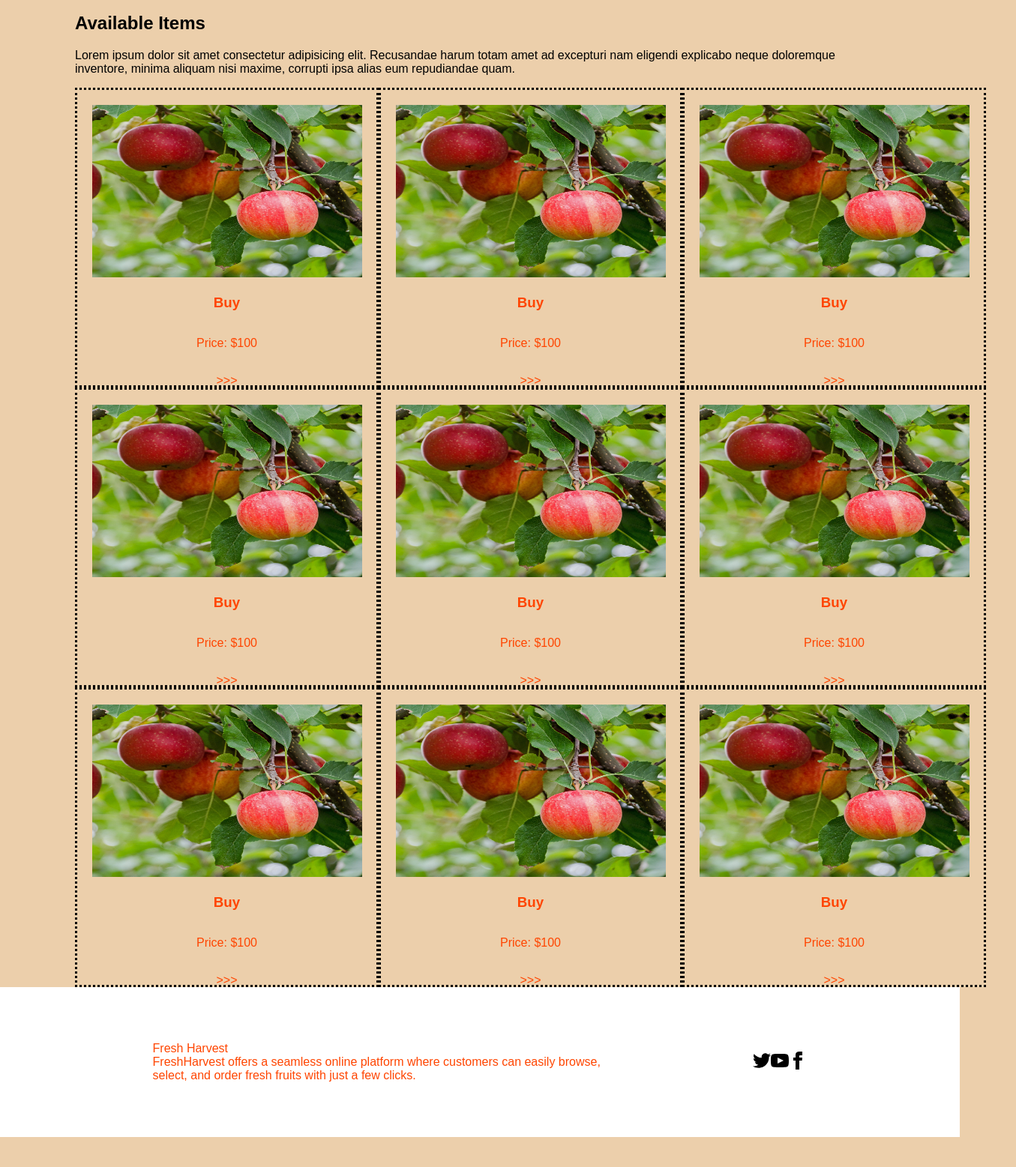
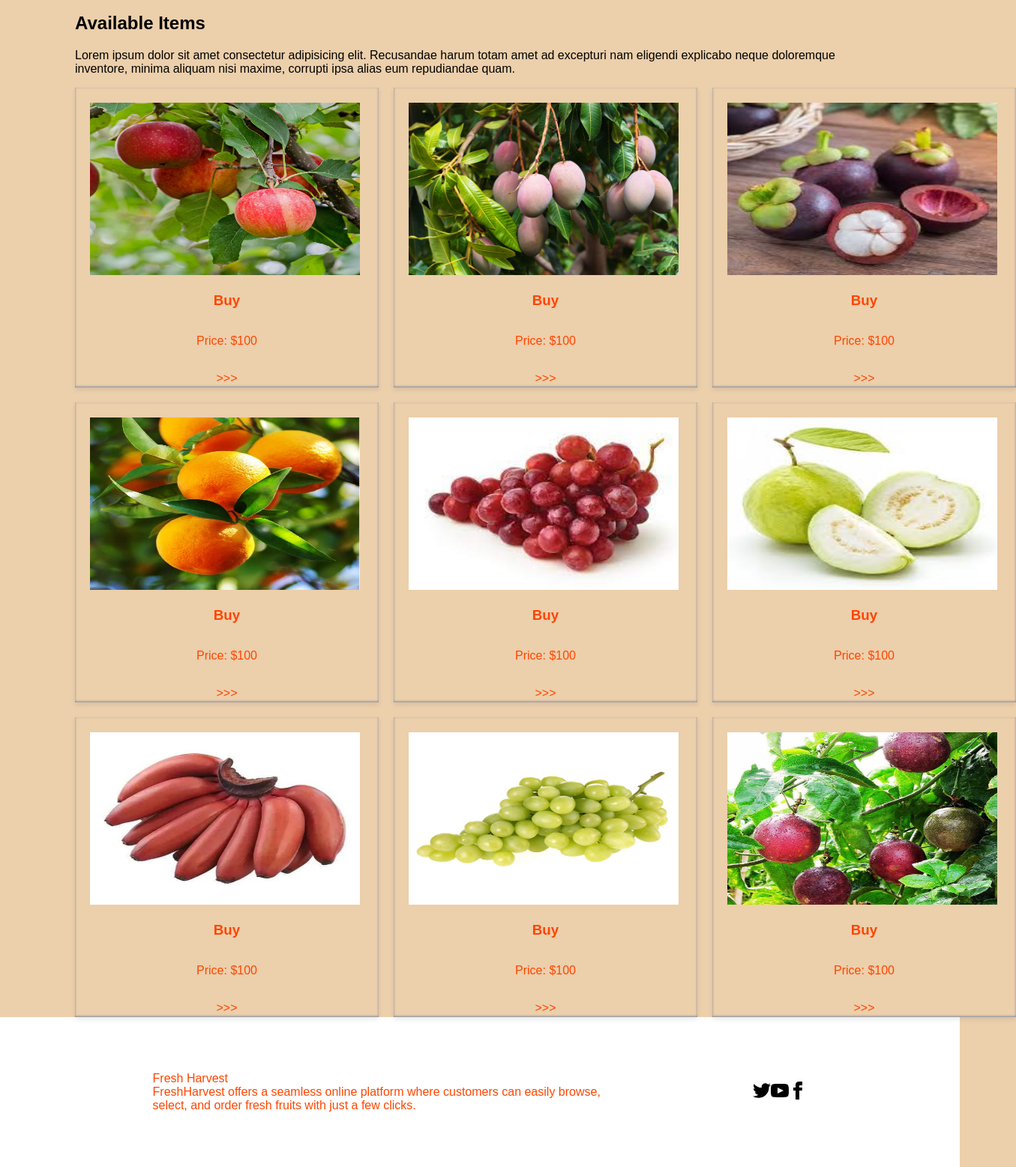
Before and after one commit to ayesha0007/mid_practical_mis455, a plain HTML site: page store.html in a window 1280 px wide. Shown: the part 83-1640 px from the top of the page at 75% size, 1355 px wide, since content can reach past the window. Before the commit the page ends 1600 px from the top, so only its background shows below. Drawn offline with Linux system fonts and the light colour scheme.

Commit message:
fifth commit

```diff
--- a/store.html
+++ b/store.html
@@ -41,9 +41,27 @@
                     <p>>>></p>
                 </div>
             </div>
-            <!-- card 1 -->
+            <!-- card 2 -->
             <div class="storeCard">
-                <img src="images/apple.jpg" alt="" style="width:400px; height:250px; padding: 20px 20px 0px 20px;">
+                <img src="images/mango.webp" alt="" style="width:400px; height:250px; padding: 20px 20px 0px 20px;">
+                <div class="storeContainer">
+                    <h3>Buy</h3>
+                    <p>Price: $100</p>
+                    <p>>>></p>
+                </div>
+            </div>
+            <!-- card 3 -->
+            <div class="storeCard">
+                <img src="images/mangosteen.jpg" alt="" style="width:400px; height:250px; padding: 20px 20px 0px 20px;">
+                <div class="storeContainer">
+                    <h3>Buy</h3>
+                    <p>Price: $100</p>
+                    <p>>>></p>
+                </div>
+            </div>
+            <!-- card 5 -->
+            <div class="storeCard">
+                <img src="images/orange1.jpg" alt="" style="width:400px; height:250px; padding: 20px 20px 0px 20px;">
                 <div class="storeContainer">
                     <h3>Buy</h3>
                     <p>Price: $100</p>
@@ -52,7 +70,7 @@
             </div>
             <!-- card 1 -->
             <div class="storeCard">
-                <img src="images/apple.jpg" alt="" style="width:400px; height:250px; padding: 20px 20px 0px 20px;">
+                <img src="images/red_grape.jpg" alt="" style="width:400px; height:250px; padding: 20px 20px 0px 20px;">
                 <div class="storeContainer">
                     <h3>Buy</h3>
                     <p>Price: $100</p>
@@ -61,7 +79,7 @@
             </div>
             <!-- card 1 -->
             <div class="storeCard">
-                <img src="images/apple.jpg" alt="" style="width:400px; height:250px; padding: 20px 20px 0px 20px;">
+                <img src="images/guava1.jpg" alt="" style="width:400px; height:250px; padding: 20px 20px 0px 20px;">
                 <div class="storeContainer">
                     <h3>Buy</h3>
                     <p>Price: $100</p>
@@ -70,7 +88,7 @@
             </div>
             <!-- card 1 -->
             <div class="storeCard">
-                <img src="images/apple.jpg" alt="" style="width:400px; height:250px; padding: 20px 20px 0px 20px;">
+                <img src="images/red-banana.webp" alt="" style="width:400px; height:250px; padding: 20px 20px 0px 20px;">
                 <div class="storeContainer">
                     <h3>Buy</h3>
                     <p>Price: $100</p>
@@ -79,7 +97,7 @@
             </div>
             <!-- card 1 -->
             <div class="storeCard">
-                <img src="images/apple.jpg" alt="" style="width:400px; height:250px; padding: 20px 20px 0px 20px;">
+                <img src="images/green_grape.jpg" alt="" style="width:400px; height:250px; padding: 20px 20px 0px 20px;">
                 <div class="storeContainer">
                     <h3>Buy</h3>
                     <p>Price: $100</p>
@@ -88,25 +106,7 @@
             </div>
             <!-- card 1 -->
             <div class="storeCard">
-                <img src="images/apple.jpg" alt="" style="width:400px; height:250px; padding: 20px 20px 0px 20px;">
-                <div class="storeContainer">
-                    <h3>Buy</h3>
-                    <p>Price: $100</p>
-                    <p>>>></p>
-                </div>
-            </div>
-            <!-- card 1 -->
-            <div class="storeCard">
-                <img src="images/apple.jpg" alt="" style="width:400px; height:250px; padding: 20px 20px 0px 20px;">
-                <div class="storeContainer">
-                    <h3>Buy</h3>
-                    <p>Price: $100</p>
-                    <p>>>></p>
-                </div>
-            </div>
-            <!-- card 1 -->
-            <div class="storeCard">
-                <img src="images/apple.jpg" alt="" style="width:400px; height:250px; padding: 20px 20px 0px 20px;">
+                <img src="images/passion fuit.jpg" alt="" style="width:400px; height:250px; padding: 20px 20px 0px 20px;">
                 <div class="storeContainer">
                     <h3>Buy</h3>
                     <p>Price: $100</p>
--- a/style.css
+++ b/style.css
@@ -294,7 +294,8 @@ input{
 .storeCard{
     width: 405px;
     height: 400px;
-    border-style: dotted;
+    box-shadow: rgba(1,60,136,.5) 0 -1px 3px 0 inset,rgba(0,44,97,.1) 0 3px 6px 0;
+
 }
 .storeContainer{
     display: grid;
@@ -304,4 +305,5 @@ input{
 .fruit_basket{
     display: grid;
     grid-template-columns: repeat(3, 1fr);
+    gap: 20px;
 }
```
